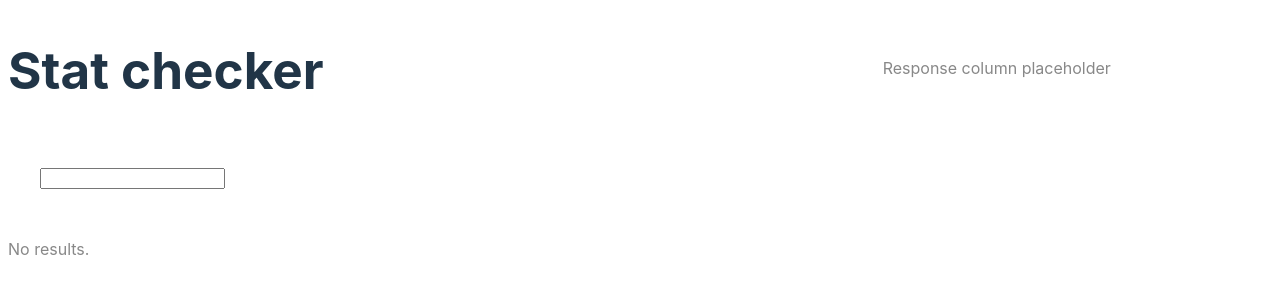
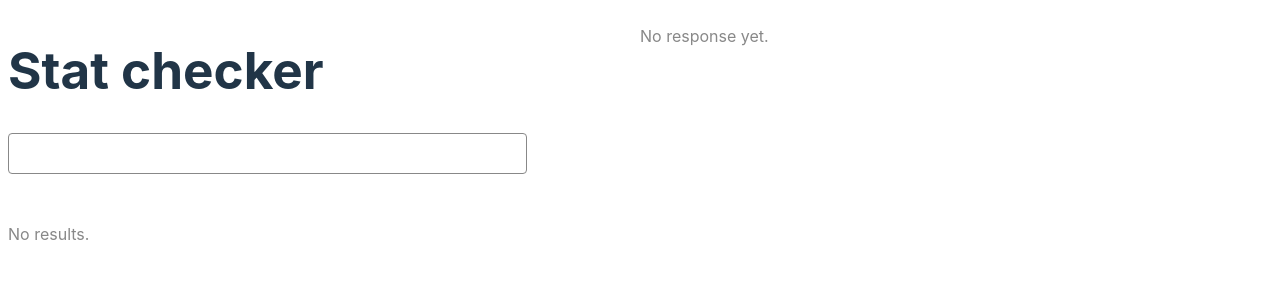
Before and after one commit to xanoosh/vite-stat-checker, a React (Vite) app: page / in a window 1280 px wide. Shown: the top 300 px of the page. Built offline with nearby package versions, Linux system fonts and the light colour scheme.

Commit message:
prop drilling, api call visualisation

```diff
--- a/src/App.css
+++ b/src/App.css
@@ -2,13 +2,51 @@
   width: 100%;
   height: 100%;
   display: grid;
-  grid-template-columns: 2fr 1fr;
-}
-
-.card {
-  padding: 2em;
+  grid-template-columns: 1fr 1fr;
 }
 
 .gray {
   color: #888;
 }
+
+input {
+  padding: 0.75rem;
+  width: 78%;
+  border: 1px solid #888;
+  border-radius: 0.25rem;
+  outline: none;
+  margin-bottom: 2rem;
+}
+
+input:focus,
+input:active {
+  border: 1px solid #646cff;
+}
+
+.search-results {
+  width: 100%;
+  height: 30rem;
+  overflow-y: auto;
+  overflow-x: hidden;
+  display: flex;
+  flex-wrap: wrap;
+  flex-direction: row;
+  align-content: flex-start;
+  gap: 1rem;
+}
+
+.search-results button {
+  width: 40%;
+  height: 3rem;
+  border-radius: 0.25rem;
+  border: 1px solid #888;
+  /* background-color: #242424; */
+  /* color: #fff; */
+}
+
+.search-results button:hover {
+  border-radius: 0.25rem;
+  /* border: 1px solid #646cff; */
+  /* background-color: #242424; */
+  color: #646cff;
+}
--- a/src/App.jsx
+++ b/src/App.jsx
@@ -1,12 +1,14 @@
 import './App.css';
 import SearchColumn from './components/searchColumn/SearchColumn';
 import ResponseColumn from './components/responseColumn/ResponseColumn';
+import { useState } from 'react';
 
 function App() {
+  const [response, setResponse] = useState(null);
   return (
     <div className="App">
-      <SearchColumn />
-      <ResponseColumn />
+      <SearchColumn setResponse={setResponse} />
+      <ResponseColumn response={response} />
     </div>
   );
 }
--- a/src/components/responseColumn/ResponseColumn.jsx
+++ b/src/components/responseColumn/ResponseColumn.jsx
@@ -1,7 +1,11 @@
-function ResponseColumn() {
+function ResponseColumn({ response }) {
   return (
     <div className="card">
-      <p className="gray">Response column placeholder</p>
+      {response ? (
+        <pre>{JSON.stringify(response, null, 2)}</pre>
+      ) : (
+        <p className="gray">No response yet.</p>
+      )}
     </div>
   );
 }
--- a/src/components/searchColumn/SearchColumn.jsx
+++ b/src/components/searchColumn/SearchColumn.jsx
@@ -12,7 +12,7 @@ const fuse = new Fuse(pokemonArray, {
 import SearchInput from './searchInput';
 import SearchResults from './SearchResults';
 
-function SearchColumn() {
+function SearchColumn({ setResponse }) {
   const [searchResults, setSearchResults] = useState([]);
   function handleFuseSearch(searchVal) {
     const results = fuse.search(searchVal);
@@ -24,7 +24,7 @@ function SearchColumn() {
     <div className="search-column">
       <h1>Stat checker</h1>
       <SearchInput handleSearch={handleFuseSearch} />
-      <SearchResults searchResults={searchResults} />
+      <SearchResults searchResults={searchResults} setResponse={setResponse} />
     </div>
   );
 }
--- a/src/components/searchColumn/SearchResults.jsx
+++ b/src/components/searchColumn/SearchResults.jsx
@@ -1,13 +1,13 @@
 import { handleApiCall } from './../../utils/functions';
 
-function SearchResults({ searchResults }) {
+function SearchResults({ searchResults, setResponse }) {
   return (
     <div className="search-results">
       {searchResults.length > 0 ? (
         searchResults.map((searchResult) => (
           <button
             key={searchResult.item.id}
-            onClick={() => handleApiCall(searchResult.item.id)}
+            onClick={() => handleApiCall(searchResult.item.id, setResponse)}
           >
             {searchResult.item.name}
           </button>
--- a/src/utils/functions.jsx
+++ b/src/utils/functions.jsx
@@ -1,5 +1,4 @@
-const handleApiCall = (pokeId) => {
-  let pokeData = {};
+const handleApiCall = (pokeId, setPokeData) => {
   fetch(`https://pokeapi.co/api/v2/pokemon/${pokeId}`)
     .then((response) => {
       if (!response.ok) console.error(response.error);
@@ -7,10 +6,8 @@ const handleApiCall = (pokeId) => {
     })
     .then((result) => {
       console.log('result', result);
-      pokeData = result;
+      setPokeData(result);
     });
-
-  return pokeData;
 };
 
 export { handleApiCall };
```
